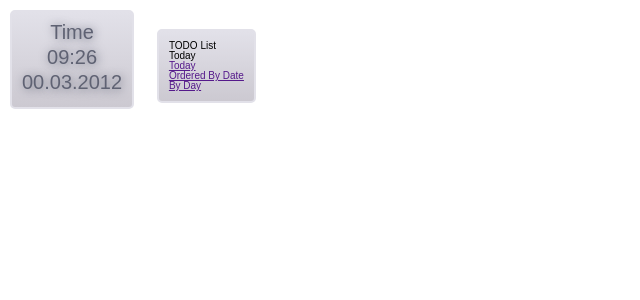
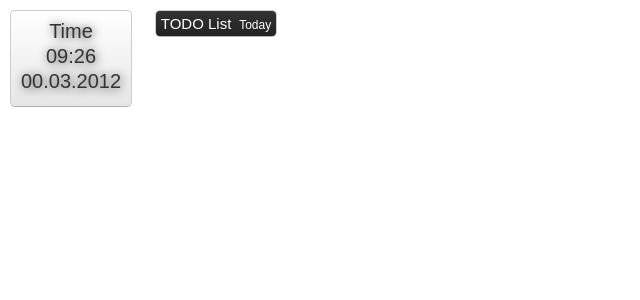
Before and after one commit to 1337factor/displait, a Django app: page / in a window 1280 px wide. Shown: the top 300 px of the page, without its empty margins (0-640 px from the left). Run offline with Django 3.2, Linux system fonts and the light colour scheme.

Commit message:
#displait - clock styled and implemented - todo started

```diff
--- a/media/css/displait.css
+++ b/media/css/displait.css
@@ -14,16 +14,24 @@ table {border-collapse: collapse;border-spacing: 0;}
 /* DISPLAIT BEGIN */
 body {font-size:62.5%;color:#000;background-color:#fff;font-family:Arial, sans-serif;}
 
-.clock {margin:1em;padding:1em;border:.2em solid #e2e1e9;}
+.clock {margin:1em;padding:1em;border-width:.1em;border-style:solid;border-color:#CCC #CCC #B3B3B3 #CCC;width:10em;}
 .clock div {margin:0 0 .5em 0;text-align:center;}
-.clock div span {font-size:2em;color:#5f6273;text-shadow: 1px 1px 10px #5f6273;filter: dropshadow(color=#5f6273, offx=1, offy=1);}
+.clock div span {font-size:2em;color:#333;text-shadow: 1px 1px 10px #333;filter: dropshadow(color=#5f6273, offx=1, offy=1);}
 
-.todo {margin:1em;padding:1em;border:.2em solid #e2e1e9;}
+.todo {margin:1em;border-width:.1em;border-style:solid;border-color:#CCC #CCC #B3B3B3 #CCC;}
+.todo .todo-header {color:#fff;padding:.5em;position:relative;}
+.todo .todo-header h6 {font-size:1.5em;display:inline-block;}
+.todo .todo-header span {display:inline-block;margin:0 0 0 .416666em;font-size:1.2em;}
+.todo .todo-header ul {padding:.2em;color:#333;text-align:right;width:auto;position:absolute;right:0;border-width:.1em;border-style:solid;border-color:#CCC #CCC #B3B3B3 #CCC;}
+.todo .todo-header ul li {}
+.todo .todo-header ul li a {color:#333;text-decoration:none;font-size:1.2em;display:block;padding:.416666em 0 .416666em .416666em;}
+.todo .todo-header ul li a:hover {color:#fff;background-color:#08C;}
 
 /*META*/
-.board-item {display:inline-block;}
+.board-item {display:inline-block;vertical-align:top;}
 /*BORDERS*/
 .border-radius-medium {-moz-border-radius:5px;-webkit-border-radius:5px;border-radius:5px;}
 /*GRADIENTS*/
-.fine-gradient {background: #e2e1e9;background: -moz-linear-gradient(top, #e2e1e9 0%, #ccc9d1 100%);background: -webkit-gradient(linear, left top, left bottom, color-stop(0%,#e2e1e9), color-stop(100%,#ccc9d1));background: -webkit-linear-gradient(top, #e2e1e9 0%,#ccc9d1 100%);background: -o-linear-gradient(top, #e2e1e9 0%,#ccc9d1 100%);background: -ms-linear-gradient(top, #e2e1e9 0%,#ccc9d1 100%);background: linear-gradient(top, #e2e1e9 0%,#ccc9d1 100%);filter: progid:DXImageTransform.Microsoft.gradient( startColorstr='#e2e1e9', endColorstr='#ccc9d1',GradientType=0 );}
+.fine-gradient {background: #fff;background: -moz-linear-gradient(top, #fff 0%, #E6E6E6 100%);background: -webkit-gradient(linear, left top, left bottom, color-stop(0%,#fff), color-stop(100%,#E6E6E6));background: -webkit-linear-gradient(top, #fff 0%,#E6E6E6 100%);background: -o-linear-gradient(top, #fff 0%,#E6E6E6 100%);background: -ms-linear-gradient(top, #fff 0%,#E6E6E6 100%);background: linear-gradient(top, #fff 0%,#E6E6E6 100%);filter: progid:DXImageTransform.Microsoft.gradient( startColorstr='#fff', endColorstr='#E6E6E6',GradientType=0 );}
+.dark-gradient {background: #333;background: -moz-linear-gradient(top, #333 0%, #222 100%);background: -webkit-gradient(linear, left top, left bottom, color-stop(0%,#333), color-stop(100%,#222));background: -webkit-linear-gradient(top, #333 0%,#222 100%);background: -o-linear-gradient(top, #333 0%,#222 100%);background: -ms-linear-gradient(top, #333 0%,#222 100%);background: linear-gradient(top, #333 0%,#222 100%);filter: progid:DXImageTransform.Microsoft.gradient( startColorstr='#333', endColorstr='#222',GradientType=0 );}
 /* DISPLAIT END */
--- a/media/js/displait.js
+++ b/media/js/displait.js
@@ -2,7 +2,7 @@ var Displait = (function () {
 	var r = {
 		settings: {},
 		clock: function () {
-			setInterval(function () {
+			var renderTime = function () {
 				var date = new Date(),
 					hour = date.getHours(),
 					min = date.getMinutes(),
@@ -45,15 +45,20 @@ var Displait = (function () {
 				$('.' + r.settings.clock.timeMicro).text(hour + ':' + min);
 
 				$('.' + r.settings.clock.timeMacro).text(day + '.' + month + '.' + year);
-			}, 500);
+			};
+			setInterval(renderTime, 500);
 		},
 		draggables: function () {
 			$('body').sortable({
-				revert: true
+				revert: true,
+				containment: "body"
 			});
 		},
 		todoList: function () {
-
+			$('.todo .todo-header').find('ul').hide().end()
+				.find('span').on('click', function () {
+					$(this).next('ul').show();
+				}).end();
 		}
 	}, u = {
 		initialize: function (settings) {
@@ -62,6 +67,7 @@ var Displait = (function () {
 			// Start initializing
 			r.clock();
 			r.draggables();
+			r.todoList();
 
 			return this; // this is u, the public part
 		}
--- a/web/templates/blocks/todo.html
+++ b/web/templates/blocks/todo.html
@@ -1,8 +1,8 @@
-<div class="todo board-item border-radius-medium fine-gradient">
+<div class="todo board-item border-radius-medium dark-gradient">
 			<div class="todo-header">
 				<h6>TODO List</h6>
 				<span>Today</span>
-				<ul>
+				<ul class="fine-gradient">
 					<li><a href="">Today</a></li>
 					<li><a href="">Ordered By Date</a></li>
 					<li><a href="">By Day</a></li>
```
